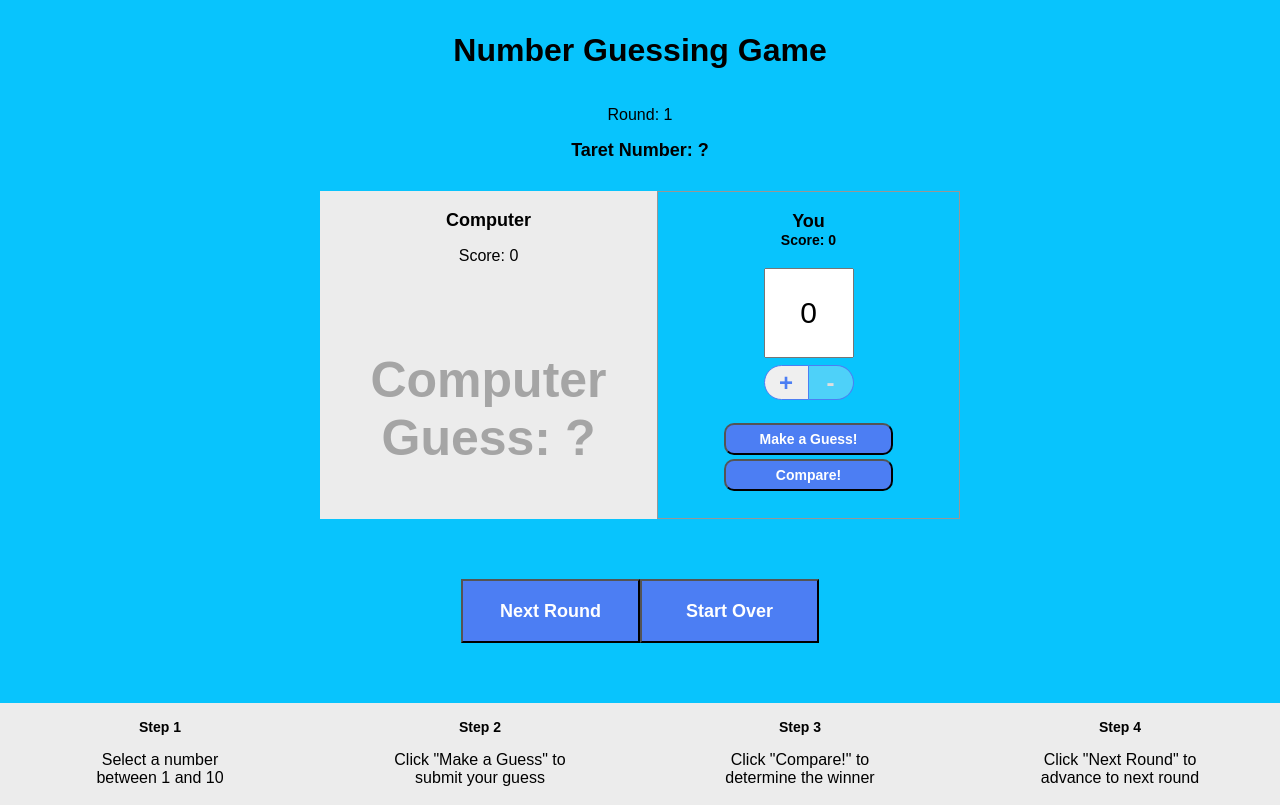
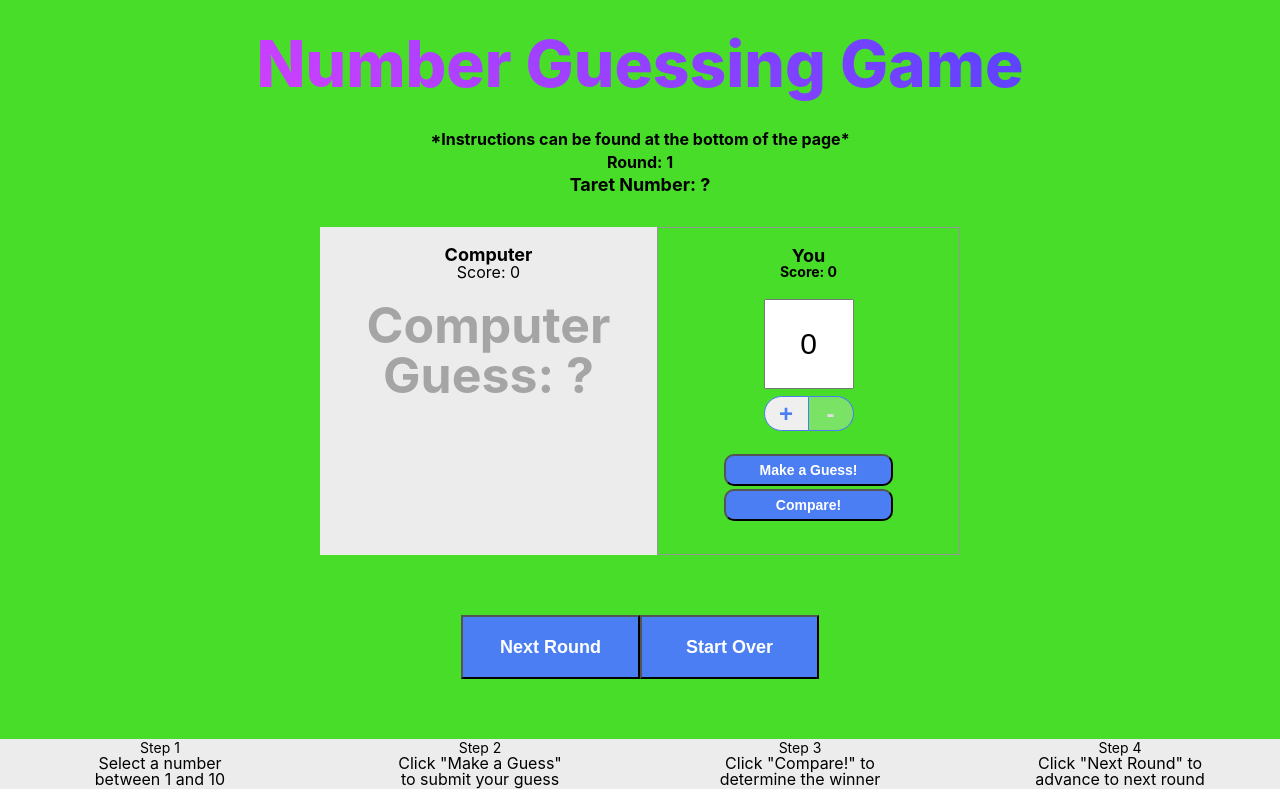
Before and after one commit to manovak24/Number_Guessing_Game, a React (Create React App) app: page / in a window 1280 px wide. Built offline with nearby package versions, Linux system fonts and the light colour scheme; a web font is replaced by a local one.

Commit message:
working on styles still.

```diff
--- a/public/index.html
+++ b/public/index.html
@@ -5,6 +5,7 @@
     <link rel="icon" href="%PUBLIC_URL%/favicon.ico" />
     <meta name="viewport" content="width=device-width, initial-scale=1" />
     <link href="https://fonts.googleapis.com/css2?family=Fira+Sans+Condensed:ital,wght@0,100;0,200;0,300;0,400;0,500;0,600;0,700;0,800;0,900;1,100;1,200;1,300;1,400;1,500;1,600;1,700;1,800;1,900&display=swap" rel="stylesheet">
+    <link rel="stylesheet" href="reset.css" type="text/css">
     <meta name="theme-color" content="#000000" />
     <meta
       name="description"
--- /dev/null
+++ b/public/reset.css
@@ -0,0 +1,43 @@
+html, body, div, span, applet, object, iframe,
+h1, h2, h3, h4, h5, h6, p, blockquote, pre,
+a, abbr, acronym, address, big, cite, code,
+del, dfn, em, img, ins, kbd, q, s, samp,
+small, strike, strong, sub, sup, tt, var,
+b, u, i, center,
+dl, dt, dd, ol, ul, li,
+fieldset, form, label, legend,
+table, caption, tbody, tfoot, thead, tr, th, td,
+article, aside, canvas, details, embed,
+figure, figcaption, footer, header, hgroup,
+menu, nav, output, ruby, section, summary,
+time, mark, audio, video {
+  margin: 0;
+  padding: 0;
+  border: 0;
+  font-size: 100%;
+  font: inherit;
+  vertical-align: baseline;
+}
+/* HTML5 display-role reset for older browsers */
+article, aside, details, figcaption, figure,
+footer, header, hgroup, menu, nav, section {
+  display: block;
+}
+body {
+  line-height: 1;
+}
+ol, ul {
+  list-style: none;
+}
+blockquote, q {
+  quotes: none;
+}
+blockquote:before, blockquote:after,
+q:before, q:after {
+  content: '';
+  content: none;
+}
+table {
+  border-collapse: collapse;
+  border-spacing: 0;
+}
--- a/src/App.css
+++ b/src/App.css
@@ -5,7 +5,7 @@
 
 .body {
     margin: 0 auto;
-    background-color: rgb(8, 196, 253);
+    background-color: rgb(71, 221, 41);
 }
 
 .game-container {
@@ -17,9 +17,20 @@
 .title {
     display: flex;
     justify-content: center;
+    text-align: center;
     margin-top: 0;
     padding-top: 2rem;
-    height: auto;
+    padding-bottom: 2rem;
+    font-size: 4rem;
+    font-weight: 800;
+    background-color: #aeff51;
+    background-image: linear-gradient(45deg, #f93dff, #2f44ff);
+    background-size: 100%;
+    -webkit-background-clip: text;
+    -moz-background-clip: text;
+    -webkit-text-fill-color: transparent;
+    -moz-text-fill-color: transparent;
+
 }
 
 .instructions {
--- a/src/Components/game.css
+++ b/src/Components/game.css
@@ -148,3 +148,8 @@
     color: #a0a0a0;
     cursor: default;
 }
+
+.intro {
+    padding: .2rem;
+    font-weight: 700;
+}
--- a/src/Components/game.js
+++ b/src/Components/game.js
@@ -85,8 +85,10 @@
     <div className="game-area">
 
         <div className="rounds">
-            <p className="Round-label">Round: {round}</p>
-            <p className="guess-label" >Taret Number: {target}</p>
+            <p className="intro">*Instructions can be found at the bottom of the page*</p>
+            <p className="intro Round-label">Round: {round}</p>
+            <p className="intro guess-label" >Taret Number: {target}</p>
+
         </div>
 
         <div className="guessing-area">
```
